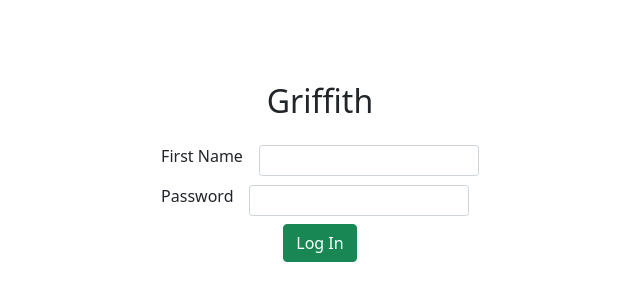
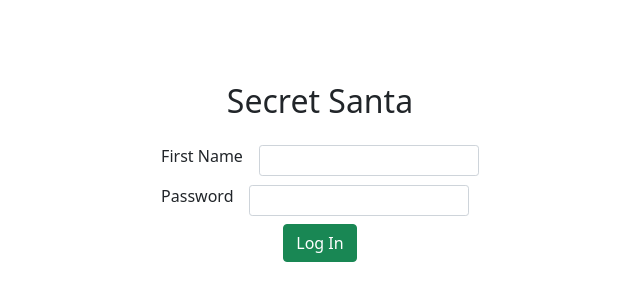
Before and after one commit to dave-ryan/secret-santa-public-fontend, a Vue app: page /login in a window 1280 px wide. Shown: the part 228-528 px from the top of the page, without its empty margins (320-960 px from the left). Built offline with nearby package versions, Linux system fonts and the light colour scheme.

Commit message:
moving to a more public/demo site

```diff
--- a/src/App.vue
+++ b/src/App.vue
@@ -5,7 +5,7 @@
     id="navbar"
   >
     <div class="container-fluid">
-      <a href="#" class="navbar-brand">Griffith</a>
+      <a href="#" class="navbar-brand">Secret Santa</a>
       <button
         class="navbar-toggler"
         type="button"
--- a/src/main.js
+++ b/src/main.js
@@ -9,7 +9,7 @@ import "bootstrap";
 axios.defaults.baseURL =
   process.env.NODE_ENV === "development"
     ? "http://localhost:3000"
-    : "https://grifith-api.herokuapp.com/";
+    : "https://secret-santa-public-api.herokuapp.com/";
 
 createApp(App).use(router).mount("#app");
 
--- a/src/views/Home.vue
+++ b/src/views/Home.vue
@@ -225,11 +225,6 @@
             </div>
           </div>
         </div>
-        <div id="secret" v-if="user_id == `1`">
-          <button class="btn btn-outline-danger" @click="secretSantaShuffle">
-            Click to shuffle the secret santas around
-          </button>
-        </div>
       </div>
     </transition>
   </div>
@@ -238,9 +233,6 @@
 <style scoped>
 .container {
   padding-top: 80px;
-}
-#secret {
-  padding-top: 600px;
 }
 </style>
 
--- a/src/views/Login.vue
+++ b/src/views/Login.vue
@@ -3,7 +3,7 @@
     <div class="d-flex align-items-center vh-100 justify-content-center">
       <form @submit.prevent="logIn" id="loginForm" novalidate>
         <fieldset id="loginFieldset">
-          <h2>Griffith</h2>
+          <h2>Secret Santa</h2>
 
           <div class="row g-3 align-items-center mb-2 mt-2">
             <div class="col-auto">
```
